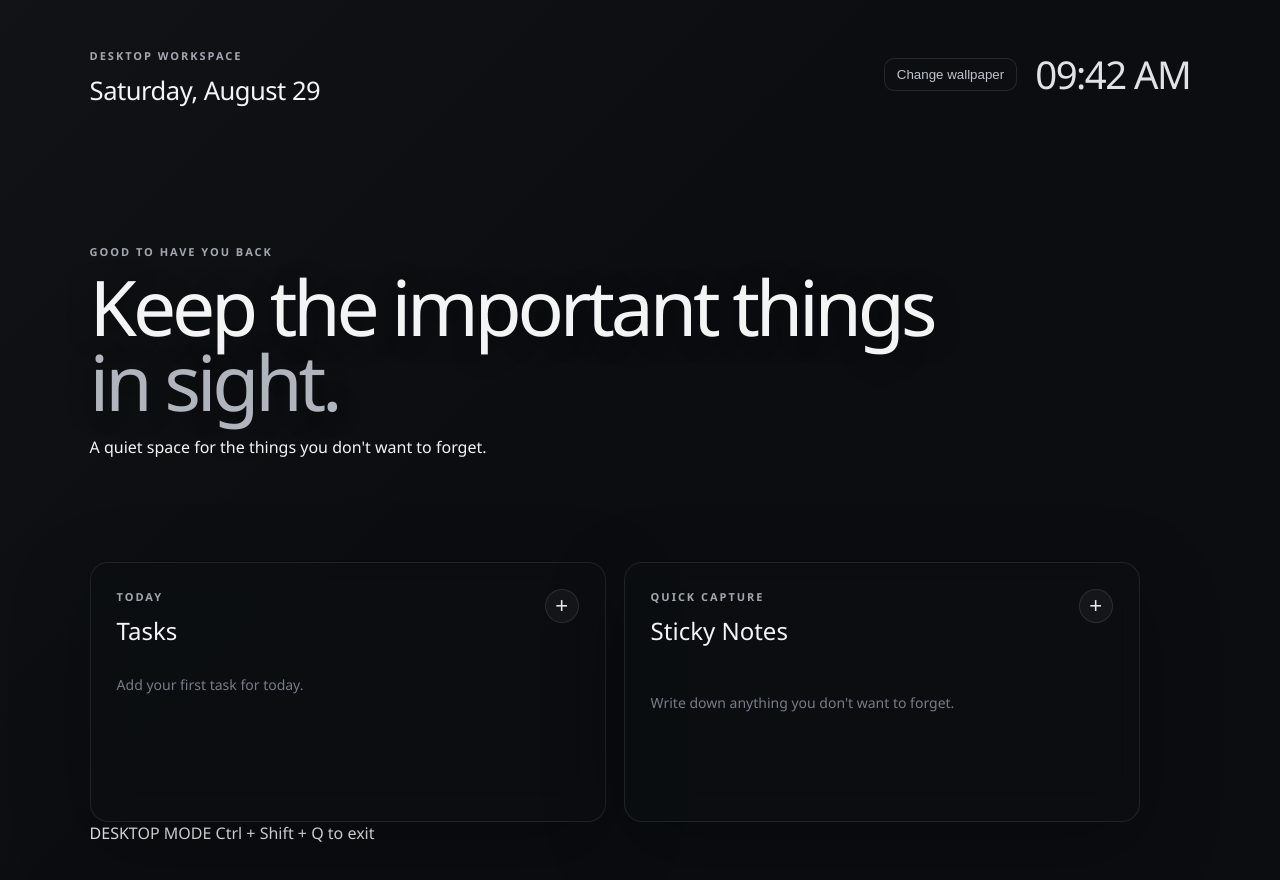
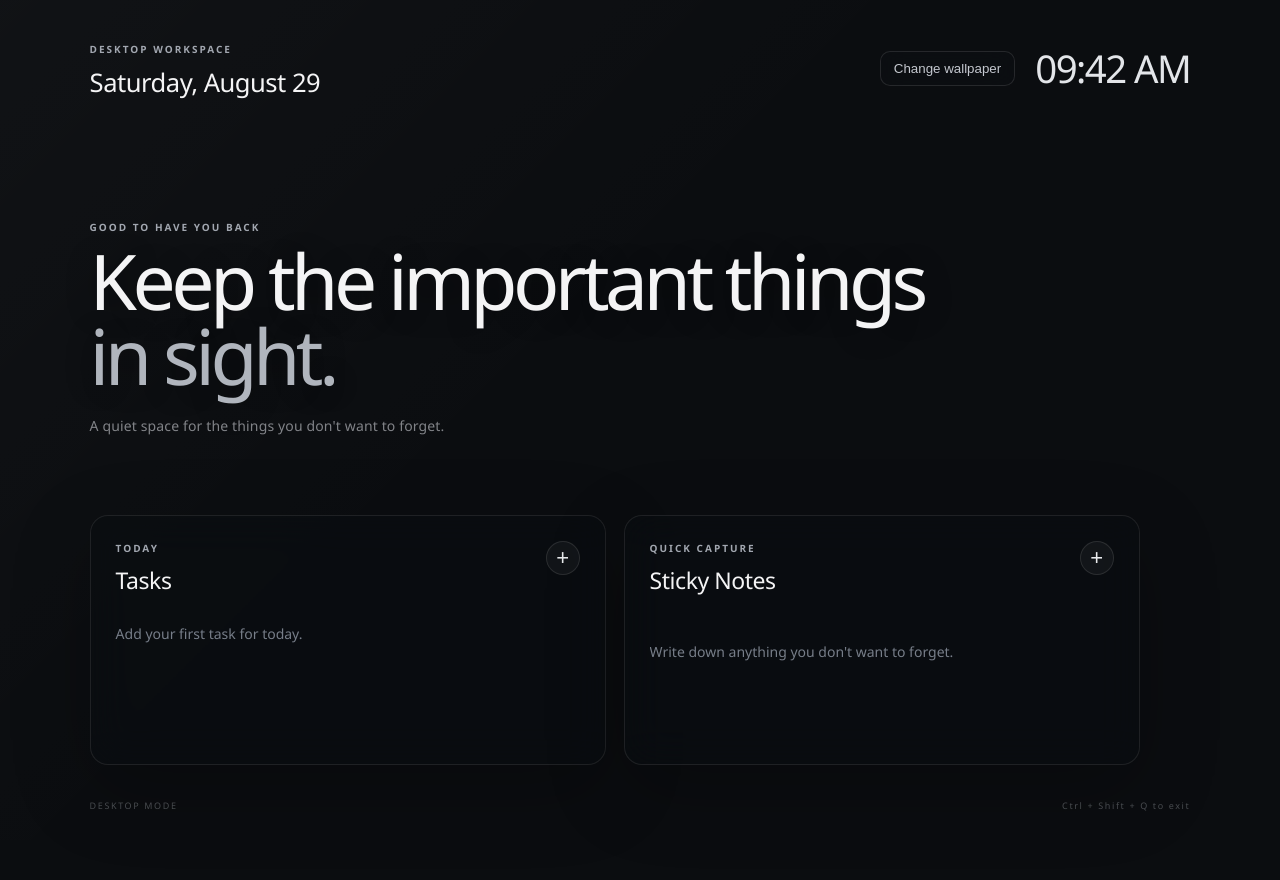
Before and after one commit to fizzahussain/Desktop-Wallpaper-Dashboard, an Electron app: page src/index.html in a window 1280 px wide. After the commit the page ends 840 px from the top, so only its background shows below. Drawn offline with Linux system fonts and the light colour scheme.

Commit message:
style: polish wallpaper-first desktop experience

```diff
--- a/src/styles.css
+++ b/src/styles.css
@@ -1,40 +1,48 @@
 * { box-sizing: border-box; }
 :root { font-family: "Segoe UI", system-ui, sans-serif; color: #f4f4f5; background: #0b0d10; }
 html, body { margin: 0; min-height: 100%; }
-body { min-height: 100vh; background-image: linear-gradient(rgba(5,7,10,.52), rgba(5,7,10,.72)), var(--wallpaper), radial-gradient(circle at 75% 15%, rgba(90,99,115,.16), transparent 34%), radial-gradient(circle at 15% 85%, rgba(55,65,81,.14), transparent 32%); background-color: #0b0d10; background-size: cover; background-position: center; background-attachment: fixed; }
-.dashboard { min-height: 100vh; padding: 48px 7vw 64px; position: relative; overflow: hidden; }
+body { min-height: 100vh; overflow-x: hidden; background-image: linear-gradient(rgba(5,7,10,.48), rgba(5,7,10,.76)), var(--wallpaper), radial-gradient(circle at 75% 15%, rgba(90,99,115,.16), transparent 34%), radial-gradient(circle at 15% 85%, rgba(55,65,81,.14), transparent 32%); background-color: #0b0d10; background-size: cover; background-position: center; background-attachment: fixed; }
+.dashboard { min-height: 100vh; padding: 42px 7vw 28px; position: relative; display: flex; flex-direction: column; }
 .dashboard::before { content: ""; position: absolute; inset: 0; pointer-events: none; background: linear-gradient(135deg, rgba(255,255,255,.025), transparent 45%); }
-.topbar, .hero, .grid { position: relative; z-index: 1; }
-.topbar { display: flex; justify-content: space-between; align-items: flex-start; }
-.eyebrow { margin: 0 0 10px; font-size: 11px; letter-spacing: .18em; color: #a2a7b0; font-weight: 600; }
-.topbar h1 { margin: 0; font-size: clamp(20px, 2vw, 28px); font-weight: 500; letter-spacing: -.02em; }
-.header-actions { display: flex; align-items: center; gap: 18px; }
-.clock { font-size: clamp(28px, 3vw, 42px); font-weight: 300; letter-spacing: -.04em; color: #dfe2e7; }
-.wallpaper-button { padding: 8px 12px; border: 1px solid rgba(255,255,255,.1); border-radius: 10px; background: rgba(15,17,21,.55); color: #bfc4cc; cursor: pointer; backdrop-filter: blur(10px); }
-.wallpaper-button:hover { background: rgba(255,255,255,.09); color: #fff; }
-.hero { padding: 17vh 0 11vh; }
-.hero h2 { margin: 0; font-size: clamp(44px, 6vw, 86px); line-height: .98; font-weight: 300; letter-spacing: -.055em; text-shadow: 0 3px 30px rgba(0,0,0,.3); }
+.topbar, .hero, .grid, .desktop-footer { position: relative; z-index: 1; }
+.topbar { display: flex; justify-content: space-between; align-items: flex-start; gap: 24px; }
+.brand-block { min-width: 0; }
+.eyebrow { margin: 0 0 9px; font-size: 10px; letter-spacing: .2em; color: #a2a7b0; font-weight: 650; }
+.topbar h1 { margin: 0; font-size: clamp(19px, 2vw, 27px); font-weight: 500; letter-spacing: -.02em; }
+.header-actions { display: flex; align-items: center; gap: 20px; }
+.clock { font-size: clamp(28px, 3vw, 42px); font-weight: 300; letter-spacing: -.04em; color: #e3e5e9; font-variant-numeric: tabular-nums; }
+.wallpaper-button { padding: 9px 13px; border: 1px solid rgba(255,255,255,.11); border-radius: 10px; background: rgba(15,17,21,.46); color: #c4c8cf; cursor: pointer; backdrop-filter: blur(14px); transition: .15s ease; }
+.wallpaper-button:hover { background: rgba(255,255,255,.09); color: #fff; transform: translateY(-1px); }
+.hero { padding: 15vh 0 10vh; max-width: 850px; }
+.hero h2 { margin: 0; font-size: clamp(42px, 6vw, 84px); line-height: .98; font-weight: 300; letter-spacing: -.06em; text-shadow: 0 3px 30px rgba(0,0,0,.32); }
 .hero h2 span { color: #b0b5bd; }
-.grid { display: grid; grid-template-columns: repeat(2, minmax(0, 1fr)); gap: 18px; max-width: 1050px; }
-.panel { min-height: 260px; padding: 26px; border: 1px solid rgba(255,255,255,.09); border-radius: 18px; background: rgba(12,15,19,.62); backdrop-filter: blur(18px); box-shadow: 0 24px 80px rgba(0,0,0,.28); }
+.hero-hint { margin: 22px 0 0; color: rgba(225,228,233,.55); font-size: 14px; letter-spacing: .01em; }
+.grid { display: grid; grid-template-columns: repeat(2, minmax(0, 1fr)); gap: 18px; max-width: 1050px; width: 100%; }
+.panel { min-height: 250px; padding: 25px; border: 1px solid rgba(255,255,255,.085); border-radius: 18px; background: rgba(10,13,17,.56); backdrop-filter: blur(20px) saturate(120%); box-shadow: 0 24px 80px rgba(0,0,0,.24); transition: border-color .2s ease, background .2s ease; }
+.panel:hover { border-color: rgba(255,255,255,.12); background: rgba(10,13,17,.62); }
 .panel-heading { display: flex; align-items: flex-start; justify-content: space-between; }
-.panel h3 { margin: 0; font-size: 24px; font-weight: 450; }
-.icon-button { width: 34px; height: 34px; border: 1px solid rgba(255,255,255,.1); border-radius: 50%; background: rgba(255,255,255,.04); color: #e8eaed; font-size: 22px; line-height: 1; cursor: pointer; }
-.icon-button:hover { background: rgba(255,255,255,.09); }
+.panel h3 { margin: 0; font-size: 23px; font-weight: 450; letter-spacing: -.02em; }
+.icon-button { width: 34px; height: 34px; border: 1px solid rgba(255,255,255,.1); border-radius: 50%; background: rgba(255,255,255,.04); color: #e8eaed; font-size: 22px; line-height: 1; cursor: pointer; transition: .15s ease; }
+.icon-button:hover { background: rgba(255,255,255,.1); transform: scale(1.04); }
 .empty-state { padding: 28px 0; color: #777e89; font-size: 14px; }
 .task-row { display: flex; align-items: center; gap: 10px; margin-top: 12px; }
 .task-check { flex: 0 0 22px; width: 22px; height: 22px; border: 1px solid #555c66; border-radius: 6px; background: transparent; color: #f4f4f5; cursor: pointer; }
 .task-text { min-width: 0; flex: 1; padding: 8px 0; border: 0; outline: 0; background: transparent; color: #e6e8eb; font: inherit; }
 .task-row.completed .task-text { color: #777e89; text-decoration: line-through; }
 .task-delete, .note-delete { border: 0; background: transparent; color: #676d77; cursor: pointer; font-size: 18px; opacity: .65; }
-.task-delete:hover, .note-delete:hover { opacity: 1; }
-.notes-list { margin-top: 18px; display: grid; gap: 12px; max-height: 320px; overflow: auto; }
-.note-card { position: relative; padding: 14px 14px 14px 40px; border: 1px solid rgba(255,255,255,.07); border-radius: 12px; background: rgba(255,255,255,.045); transform: translate(var(--note-x, 0), var(--note-y, 0)); transition: box-shadow .15s ease, border-color .15s ease; }
-.note-card.dragging { z-index: 20; border-color: rgba(255,255,255,.18); box-shadow: 0 18px 50px rgba(0,0,0,.4); transition: none; }
+.task-delete:hover, .note-delete:hover { opacity: 1; color: #d5d8dd; }
+.notes-list { margin-top: 18px; display: grid; gap: 12px; max-height: 330px; overflow: auto; padding-right: 4px; }
+.notes-list::-webkit-scrollbar { width: 5px; }
+.notes-list::-webkit-scrollbar-thumb { background: rgba(255,255,255,.14); border-radius: 10px; }
+.note-card { position: relative; padding: 14px 14px 14px 40px; border: 1px solid rgba(255,255,255,.07); border-radius: 12px; background: rgba(255,255,255,.045); transform: translate(var(--note-x, 0), var(--note-y, 0)); transition: box-shadow .15s ease, border-color .15s ease, background .15s ease; }
+.note-card:nth-child(3n+1) { background: rgba(255,255,255,.055); }
+.note-card:nth-child(3n+2) { background: rgba(210,215,225,.045); }
+.note-card.dragging { z-index: 20; border-color: rgba(255,255,255,.2); box-shadow: 0 18px 50px rgba(0,0,0,.4); transition: none; }
 .note-grip { position: absolute; left: 12px; top: 14px; color: #676d77; cursor: grab; user-select: none; letter-spacing: -3px; line-height: 1; }
 .note-grip:active { cursor: grabbing; }
 .note-title, .note-body { display: block; width: 100%; border: 0; outline: 0; background: transparent; color: #e6e8eb; font: inherit; resize: vertical; }
 .note-title { padding-right: 24px; font-weight: 600; }
 .note-body { min-height: 58px; margin-top: 8px; color: #9da3ad; font-size: 13px; }
 .note-delete { position: absolute; top: 10px; right: 10px; }
-@media (max-width: 760px) { .dashboard { padding: 30px 24px 48px; } .hero { padding: 12vh 0 9vh; } .grid { grid-template-columns: 1fr; } .header-actions { gap: 8px; } .wallpaper-button { display: none; } }
+.desktop-footer { margin-top: auto; padding-top: 34px; display: flex; justify-content: space-between; color: rgba(190,195,203,.34); font-size: 9px; letter-spacing: .18em; }
+@media (max-width: 760px) { .dashboard { padding: 30px 24px 24px; } .hero { padding: 12vh 0 9vh; } .grid { grid-template-columns: 1fr; } .header-actions { gap: 8px; } .wallpaper-button { display: none; } .desktop-footer { padding-top: 26px; } }
```
